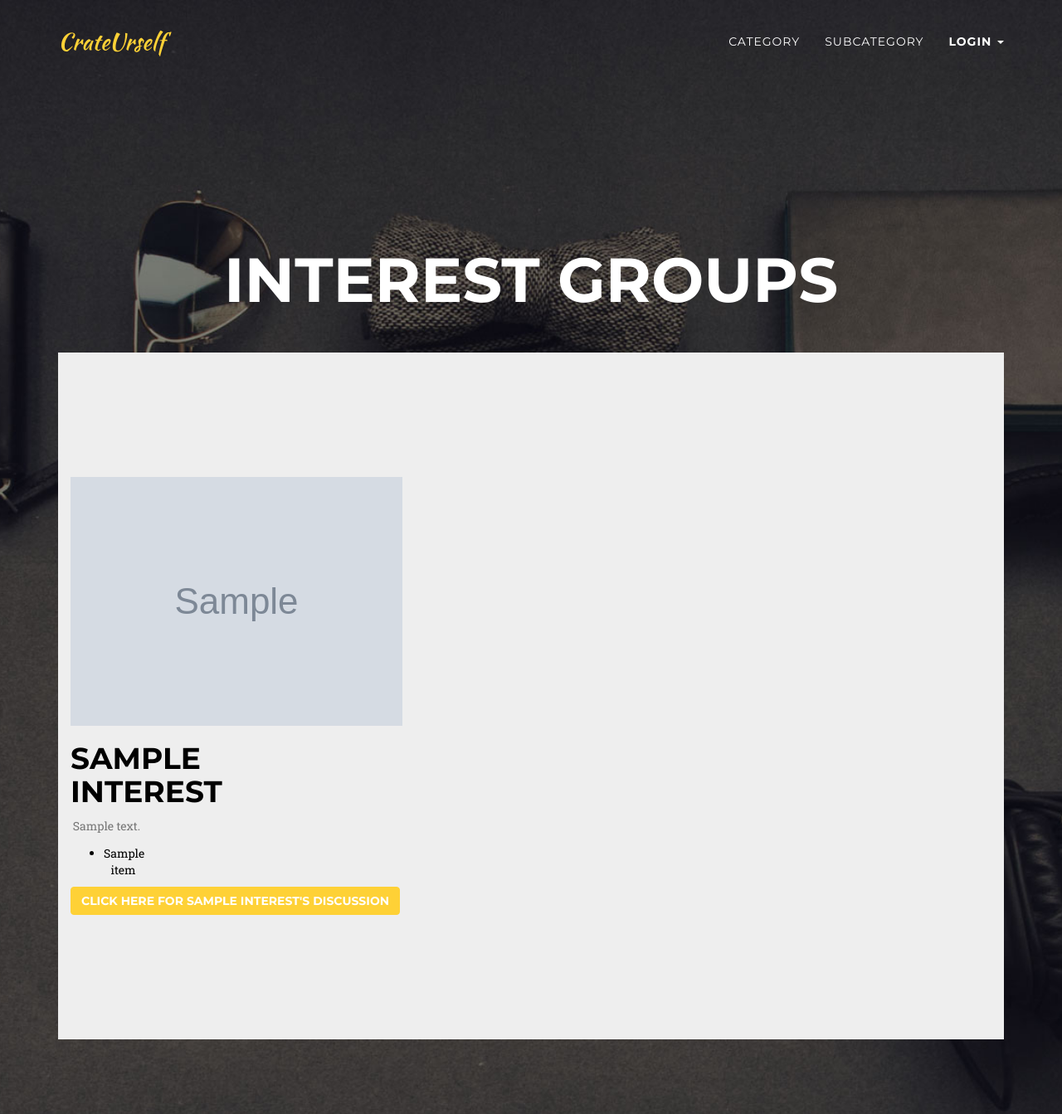
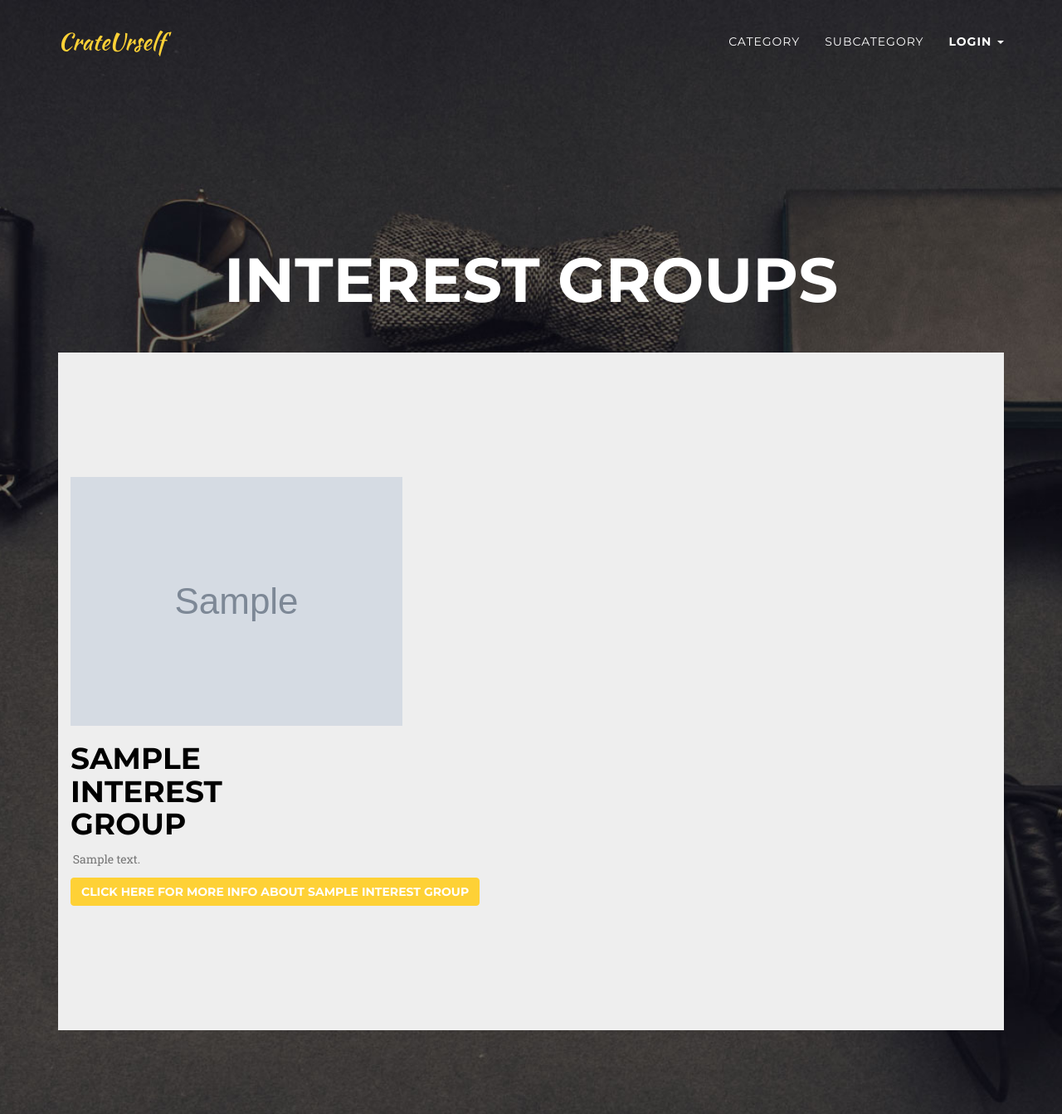
Before and after one commit to sjatkins12/Databaes-1, a Django app: template Crate/templates/Crate/interest_group_list.html in a window 1280 px wide. Shown: the top 1343 px of the page at 83% size. Run offline with Django 3.2, Linux system fonts and the light colour scheme; the template is opened without the code that fills it: most values are stand-ins (such as "Sample title", 1, 10 or a date in 2020); grey boxes marked "Sample" are stand-in pictures; some libraries are stand-ins or nearby versions; some web fonts are replaced.

Commit message:
Updated vote page to display items. Removed items from discussion.

```diff
--- a/Crate/templates/Crate/box_discussion.html
+++ b/Crate/templates/Crate/box_discussion.html
@@ -118,8 +118,8 @@
                     <div class="container">
                         <div class="row">
                             <div class="crate-caption">
-                                <a class="page-scroll btn btn-primary" href="{% url 'box_item_vote' 56 %}">
-                                    Vote on Box 56's items
+                                <a class="page-scroll btn btn-primary" href="{% url 'box_item_vote' 1 %}">
+                                    Vote on Box 1's items
                                 </a>
                             </div>
                         </div>
--- a/Crate/templates/Crate/box_vote.html
+++ b/Crate/templates/Crate/box_vote.html
@@ -17,7 +17,8 @@
             </div>
             <div class="row">
                 <!-- TODO: pass in items in the interest group-->
-                <div class="col-md-4 col-sm-6 portfolio-item">
+                {% for item in items %}
+                    <div class="col-md-4 col-sm-6 portfolio-item" style="width: {{ box_width }}%">
                         <!-- TODO: add links-->
                         <a href="" class="portfolio-link" data-toggle="modal">
                             <div class="portfolio-hover">
@@ -27,7 +28,9 @@
                             </div>
                             <img src="{% static 'images/poorcrate.png' %}" class="img-responsive" alt="">
                         </a>
+                        <p>{{ item.item_name }}</p>
                     </div>
+                {% endfor %}
             </div>
         </div>
     </section>
--- a/Crate/templates/Crate/interest_group_list.html
+++ b/Crate/templates/Crate/interest_group_list.html
@@ -94,29 +94,24 @@
                 <section id="interestGroup" class="bg-light-gray">
                     <div class="container">
                         <div class="row">
-                            {% for interest, interest_items in interest_group.items %}
+                            {% for interest_group in interest_groups %}
                                 <!-- category_width is calculated as being 100 / num_subcategories -->
                                 <div class="col-md-4 col-sm-6 crate-item" style="width: {{ interest_width }}%">
                                     <!-- Make the static images automatic -->
-                                    {% if interest.interest_group_image %}
-                                        <img src="{{ interest.interest_group_image.url }}">
+                                    {% if interest_group.interest_group_image %}
+                                        <img src="{{ interest_group.interest_group_image.url }}">
                                     {% endif %}
                                     <div class="crate-caption">
-                                        <h1 style="color:#000000">{{ interest.interest_group_name }}</h1>
-                                        {% if interest.interest_group_description %}
-                                            <p class="text-muted">{{ interest.interest_group_description }}</p>
+                                        <h1 style="color:#000000">{{ interest_group.interest_group_name }}</h1>
+                                        {% if interest_group.interest_group_description %}
+                                            <p class="text-muted">{{ interest_group.interest_group_description }}</p>
                                         {% else %}
                                             <p class="text-muted">No description</p>
                                         {% endif %}
                                     </div>
-                                    <ul>
-                                        {% for item in interest_items %}
-                                            <li style="color: black;">{{ item.item_name }}</li>
-                                        {% endfor %}
-                                    </ul>
                                     <a class="page-scroll btn btn-primary"
-                                       href="{% url 'box_discussion' category_name=category_name subcategory_name=subcategory_name interest_group_name=interest.interest_group_name %}">
-                                        Click here for {{ interest.interest_group_name }}'s discussion</a>
+                                       href="{% url 'box_discussion' category_name=category_name subcategory_name=subcategory_name interest_group_name=interest_group.interest_group_name %}">
+                                        Click here for more info about {{ interest_group.interest_group_name }}</a>
                                 </div>
                                 <!-- TODO: Add a vote button -->
                             {% endfor %}
```
Also changed, not shown: Crate/views.py (+14 -13 lines). Lines whose indentation alone changed are shown as unchanged.
